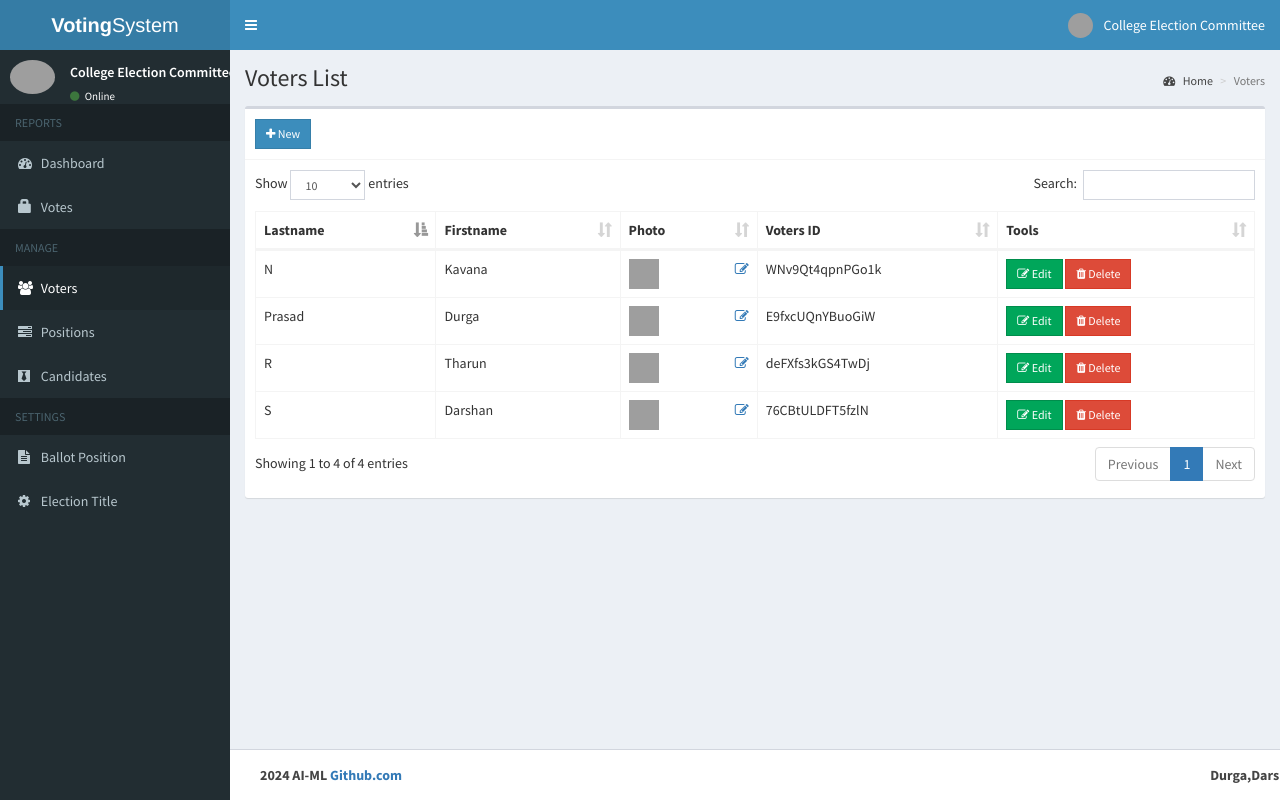
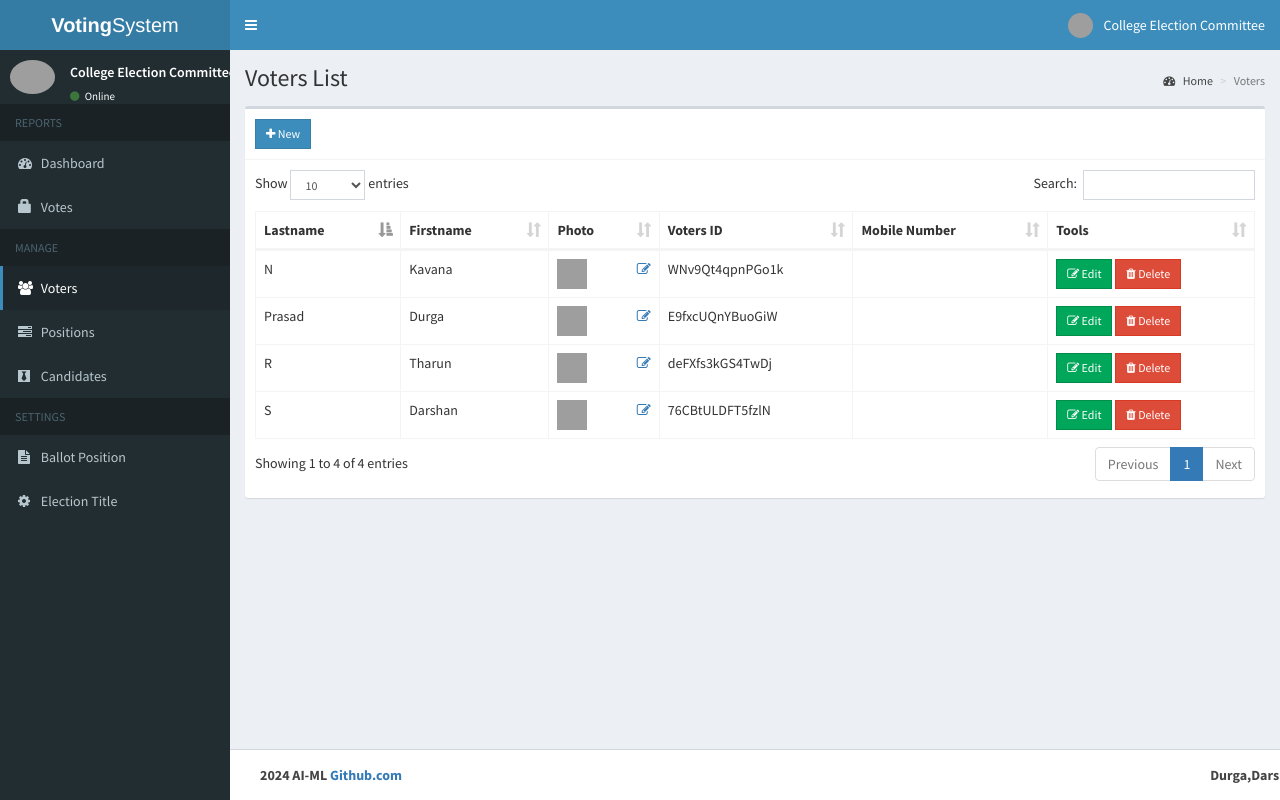
Before and after one commit to darshansadashiva/e-Voting-System, a PHP site: page /smartballot/admin/voters.php in a window 1280 px wide. Run offline with PHP 8.4, Linux system fonts and the light colour scheme; a user stored in the database is signed in; data comes from the database, SQL or seed files in the repository; data that the repository does not hold is empty; some libraries are stand-ins or nearby versions; grey boxes are pictures that could not be loaded.

Commit message:
adding project

```diff
--- a/admin/includes/voters_modal.php
+++ b/admin/includes/voters_modal.php
@@ -28,6 +28,13 @@
 
                     <div class="col-sm-9">
                       <input type="password" class="form-control" id="password" name="password" required>
+                    </div>
+                </div>
+                <div class="form-group">
+                    <label for="mobile_number" class="col-sm-3 control-label">Mobile Number</label>
+
+                    <div class="col-sm-9">
+                      <input type="text" class="form-control" id="mobile_number" name="mobile_number" required>
                     </div>
                 </div>
                 <div class="form-group">
@@ -78,6 +85,13 @@
 
                     <div class="col-sm-9">
                       <input type="password" class="form-control" id="edit_password" name="password">
+                    </div>
+                </div>
+                <div class="form-group">
+                    <label for="edit_mobileNum" class="col-sm-3 control-label">Mobile Number</label>
+
+                    <div class="col-sm-9">
+                      <input type="text" class="form-control" id="edit_mobileNum" name="mobile_number">
                     </div>
                 </div>
             </div>
--- a/admin/logout.php
+++ b/admin/logout.php
@@ -3,6 +3,6 @@ session_start();
 session_destroy();
 
 // Redirect to the desired page
-header('Location: http://localhost/votesystem/index.php');
+header('Location: http://localhost/smartballot/index.php');
 exit();
 ?>
--- a/admin/voters.php
+++ b/admin/voters.php
@@ -55,6 +55,7 @@
                   <th>Firstname</th>
                   <th>Photo</th>
                   <th>Voters ID</th>
+                  <th>Mobile Number</th>
                   <th>Tools</th>
                 </thead>
                 <tbody>
@@ -72,6 +73,7 @@
                             <a href='#edit_photo' data-toggle='modal' class='pull-right photo' data-id='".$row['id']."'><span class='fa fa-edit'></span></a>
                           </td>
                           <td>".$row['voters_id']."</td>
+                          <td>".$row['mobile_number']."</td>
                           <td>
                             <button class='btn btn-success btn-sm edit btn-flat' data-id='".$row['id']."'><i class='fa fa-edit'></i> Edit</button>
                             <button class='btn btn-danger btn-sm delete btn-flat' data-id='".$row['id']."'><i class='fa fa-trash'></i> Delete</button>
@@ -128,6 +130,7 @@ function getRow(id){
       $('#edit_firstname').val(response.firstname);
       $('#edit_lastname').val(response.lastname);
       $('#edit_password').val(response.password);
+      $('#edit_mobileNum').val(response.mobile_number);
       $('.fullname').html(response.firstname+' '+response.lastname);
     }
   });
--- a/admin/voters_add.php
+++ b/admin/voters_add.php
@@ -5,6 +5,7 @@ if (isset($_POST['add'])) {
     $firstname = $_POST['firstname'];
     $lastname = $_POST['lastname'];
     $password = $_POST['password']; // Save as plain text
+    $mobile_number = $_POST['mobile_number'];
     $filename = $_FILES['photo']['name'];
 
     // Handle photo upload if a file is provided
@@ -17,7 +18,7 @@ if (isset($_POST['add'])) {
     $voter = substr(str_shuffle($set), 0, 15);
 
     // Prepare SQL statement to insert voter data
-    $sql = "INSERT INTO voters (voters_id, password, firstname, lastname, photo) VALUES ('$voter', '$password', '$firstname', '$lastname', '$filename')";
+    $sql = "INSERT INTO voters (voters_id, password, firstname, lastname, photo, mobile_number) VALUES ('$voter', '$password', '$firstname', '$lastname', '$filename', '$mobile_number')";
 
     // Execute the query and check for success
     if ($conn->query($sql)) {
--- a/home.php
+++ b/home.php
@@ -172,7 +172,7 @@ $(function() {
 
     // Timer for redirecting after 2 minutes (120 seconds)
     var timerInterval;
-    var timeLeft = 30; // 2 minutes in seconds
+    var timeLeft = 180; // 2 minutes in seconds
 
     function startTimer() {
         timerInterval = setInterval(function() {
@@ -183,7 +183,7 @@ $(function() {
             if (timeLeft <= 0) {
                 clearInterval(timerInterval);
                 console.log("Redirecting..."); // Debugging output
-                window.location.href = 'http://localhost/votesystem/logout.php';
+                window.location.href = 'http://localhost/smartballot/logout.php';
             }
         }, 1000); // Update every second
     }
--- a/index.php
+++ b/index.php
@@ -14,7 +14,7 @@
 <body class="hold-transition login-page">
 <div class="login-box">
   	<div class="login-logo">
-  		<h1><p><b>Decentraised Voting System for Organization</b></p></h1>
+  		<h1><p><b>Welcome to e-Voting System</b></p></h1>
   	</div>
 
   	<div class="login-box-body">
```
Also changed, not shown: admin/voters_edit.php (+8 -11 lines).
